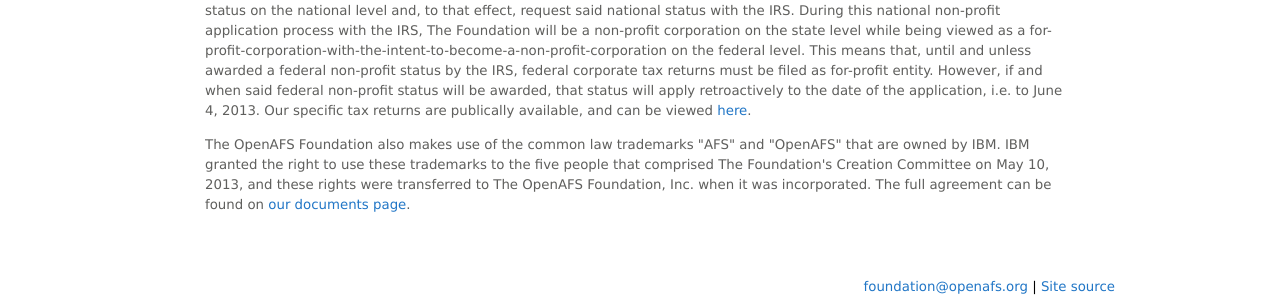
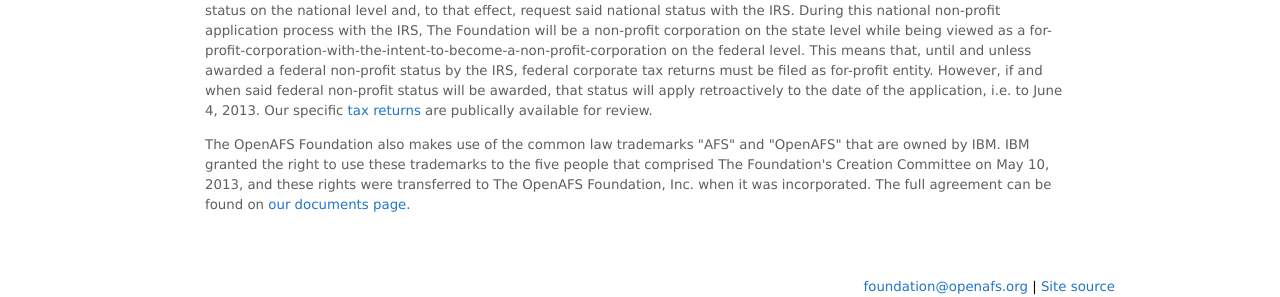
Before and after one commit to openafsfoundation/openafsfoundation.org, a Jekyll site: the page built from about/index.md, in a window 1280 px wide. Shown: the part 1549-1846 px from the top of the page. Built offline with Jekyll 4.4.1, drawn with Linux system fonts in a browser that asks for light colours; some of the changed text lies outside the part shown.

Commit message:
text edit: Link for "tax returns"
Prettied up the connection by omitting "can be viewed here" and moved the linkage to "tax returns".

```diff
--- a/about/index.md
+++ b/about/index.md
@@ -96,8 +96,8 @@
 
 While The Foundation was incorporated in the State of Pennsylvania as a non-profit corporation, we aim at achieving a non-profit status on the national level and, to that effect, request said national status with the IRS.  During this national non-profit application process with the IRS, The Foundation will be a non-profit corporation on the state level while being viewed as a for-profit-corporation-with-the-intent-to-become-a-non-profit-corporation on the federal level.
 This means that, until and unless awarded a federal non-profit status by the IRS,
-federal corporate tax returns must be filed as for-profit entity. However, if and when said federal non-profit status will be awarded, that status will apply retroactively to the date of the application, i.e. to June 4, 2013.  Our specific tax returns are
-publically available, and can be viewed [here]({{site.baseurl}}/docs/finances/).
+federal corporate tax returns must be filed as for-profit entity. However, if and when said federal non-profit status will be awarded, that status will apply retroactively to the date of the application, i.e. to June 4, 2013.  Our specific [tax returns]({{site.baseurl}}/docs/finances/) are
+publically available for review.
 
 The OpenAFS Foundation also makes use of the common law trademarks "AFS" and
 "OpenAFS" that are owned by IBM. IBM granted the right to use these trademarks
```
